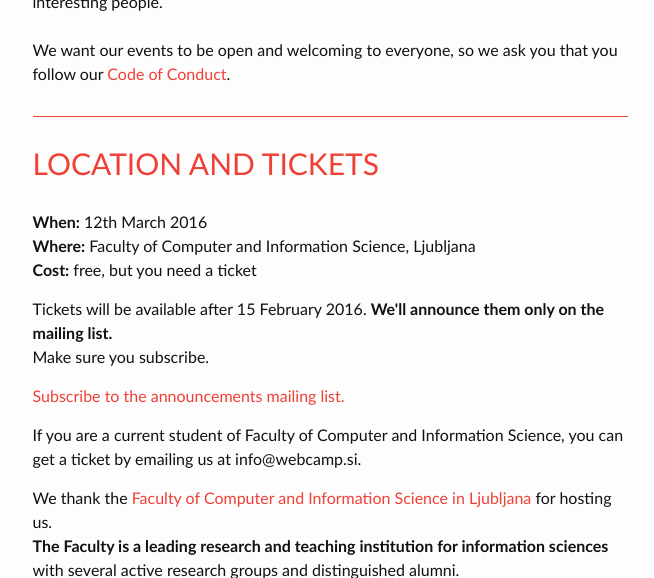
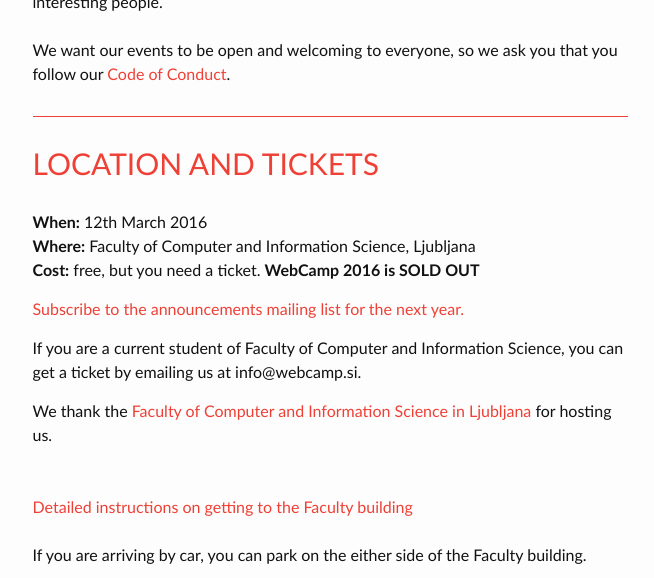
Before and after one commit to webcampsi/lj2016, a Jekyll site: the page built from index.html, in a window 1280 px wide and 900 px high, scrolled down 898 px, cut to the strip 0-578 px from the top of the window. Shown: the whole strip, without its empty margins (310-964 px from the left). Built offline with Jekyll 4.4.1, drawn with Linux system fonts in a browser that asks for light colours; nearby versions of some CDN libraries; comment, search, counter and statistics services are not loaded.

Commit message:
Add sold out note

```diff
--- a/index.html
+++ b/index.html
@@ -22,20 +22,20 @@
 	<p>
 		<b>When:</b> 12th March 2016<br />
 		<b>Where:</b> Faculty of Computer and Information Science, Ljubljana<br />
-		<b>Cost:</b> free, but you need a ticket<br />
+		<b>Cost:</b> free, but you need a ticket. <strong>WebCamp 2016 is SOLD OUT</strong><br />
 	</p>
 
-	<p>Tickets will be available after 15 February 2016. <b>We'll announce them only on the mailing list.</b><br /> Make sure you subscribe.</p>
-	<p><a href="http://eepurl.com/8f5HT" target="_blank">Subscribe to the announcements mailing list.</a></p>
+	<!-- <p>Tickets will be available after 15 February 2016. <b>We'll announce them only on the mailing list.</b><br /> Make sure you subscribe.</p> -->
+	<p><a href="http://eepurl.com/8f5HT" target="_blank">Subscribe to the announcements mailing list for the next year.</a></p>
 
 	<p>If you are a current student of Faculty of Computer and Information Science, you can get a ticket by emailing us at info@webcamp.si.</p>
 
 
 	<p class="content">We thank the <a href="http://www.fri.uni-lj.si/en/about/">Faculty of Computer and Information Science in Ljubljana</a> for hosting us. <br/>
-		<strong>The Faculty is a leading research and teaching institution for information sciences</strong> with several active research groups and distinguished alumni.
+
 	<br /><br />
 	<a href="http://www.fri.uni-lj.si/en/about/how_to_reach_us/">Detailed instructions on getting to the Faculty building</a>
-	</br ><br />
+	<br /><br />
 	If you are arriving by car, you can park on the either side of the Faculty building.
 	</p>
 		<div id="disapear-on-click" class="location-zoom">
@@ -364,7 +364,7 @@
 				<p class="schedule-grey">18.00</p>
 			</div>
 			<div class="col-xs-12 col-sm-10 ">
-				<p class="schedule-red"><strong>Party at <a href="http://www.stapotovanja.com/sta/sta-travel-cafe">STA Travel Cafe!</a></strong></p>
+				<p class="schedule-red"><strong>Party at <a href="http://www.stapotovanja.com/sta/sta-travel-cafe">STA Travel Cafe!</a> Sponsored by Toptal.</strong></p>
 			</div>
 		</div>
 	</div><!-- end div container-fluid -->
```
